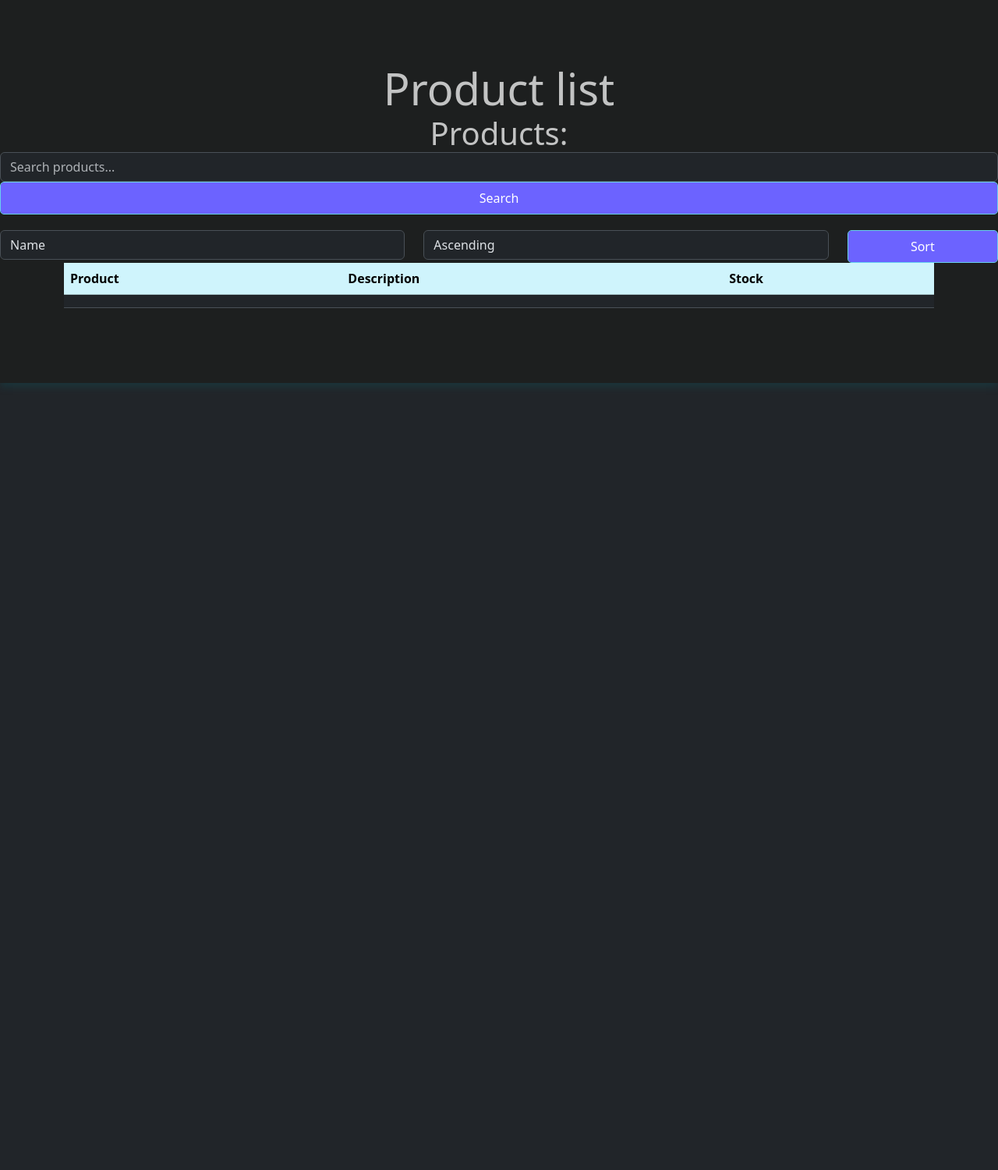
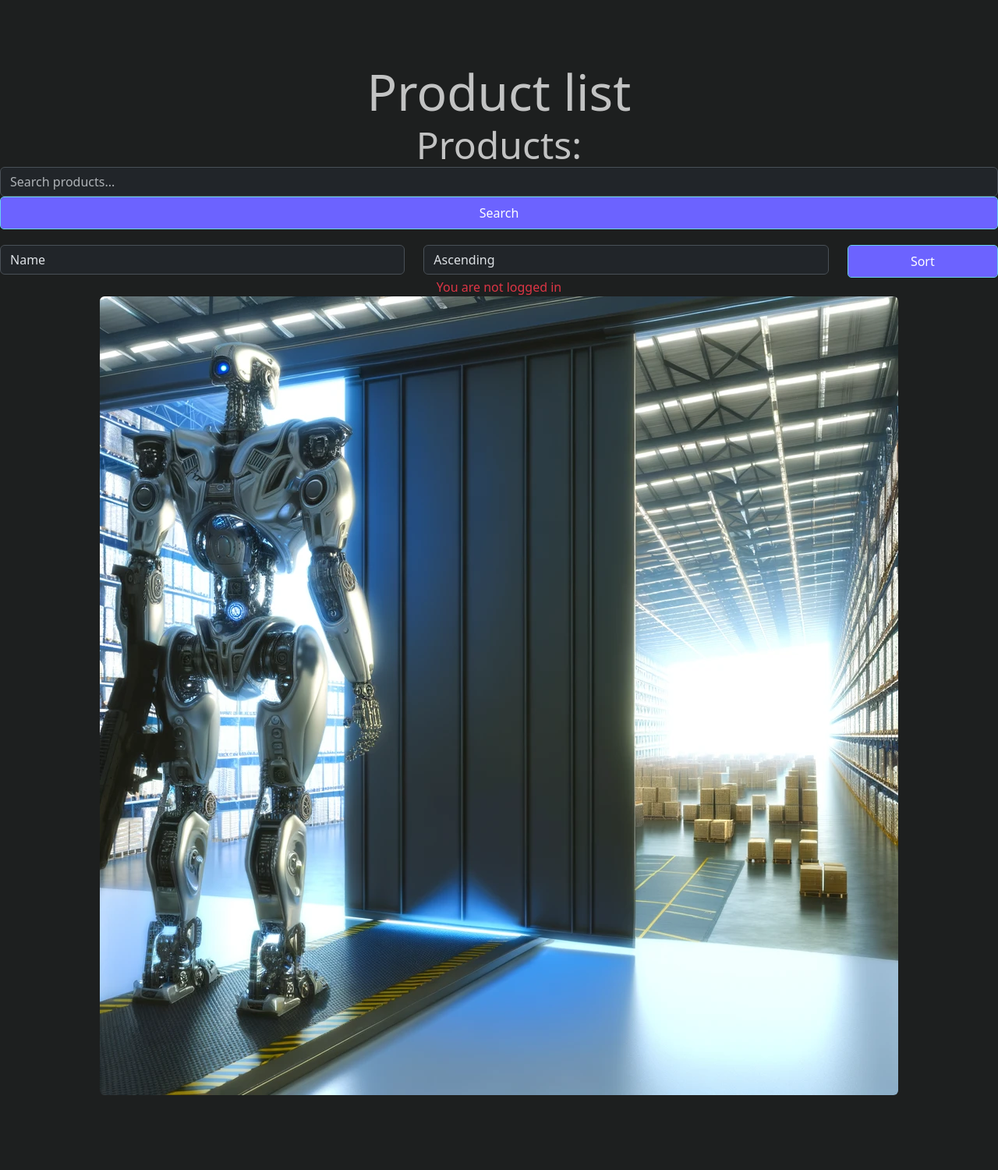
Before and after one commit to ByteRaider/Django-Inventory, a Django app: page /inventory/ in a window 1280 px wide. Shown: the part 58-1558 px from the top of the page at 78% size. Before the commit the page ends 551 px from the top, so only its background shows below. Run offline with Django 5.2, Linux system fonts and the light colour scheme; data that the repository does not hold is empty.

Commit message:
Style elements and add transitions

```diff
--- a/inventory/templates/inventory/product_list.html
+++ b/inventory/templates/inventory/product_list.html
@@ -49,7 +49,6 @@
   <table class="table table-hover">
     {% if products and user.is_authenticated %}
     <p>You are logged in as {{ user.username }}</p>
-
     <thead>
       <tr class="table-info">
         <th scope="col">Product</th>
@@ -63,7 +62,7 @@
     </thead>
     {% for product in products %}
     <tbody>
-      <tr class="{{ product.color }}">
+      <tr data-aos="fade-up" class="{{ product.color }}">
         <th scope="row"> {{ product.name }}</th>
         <td>{{ product.price }}</td>
         <td>{{ product.stock }}</td>
@@ -74,21 +73,14 @@
       </tr>
     </tbody>
     {% endfor %}
-    {% else %}
-    <thead>
-      <tr class="table-info">
-        <th scope="col">Product</th>
-        <th scope="col">Description</th>
-        <th scope="col">Stock</th>
-      </tr>
-    </thead>
-    <tbody>
-      <tr class="{{ product.color }}">
-        <th scope="row"> {{ product.name }}</th>
-        <td>{{ product.description }}</td>
-        <td>{{ product.stock }}</td>
-      </tr>
-    </tbody>
+  {% else %}
+  <div class="container text-center justify-content-center">
+    <p data-aos="fade-left" class="text-danger text-center">You are not logged in</p>
+
+    {%load static%}
+
+    <img data-aos="zoom-in" class="img-fluid rounded mx-auto" src="{% static 'img/door.webp' %}" alt="Image or a robot looking outside">
+  </div>
     {% endif %}
   </table>
 </div>
--- a/inventory/templates/registration/login.html
+++ b/inventory/templates/registration/login.html
@@ -13,7 +13,7 @@
 </div>
 <div  data-aos="fade-up"
 data-aos-easing="linear"
-data-aos-duration="1500" class="container row gy-2 gy-3 align-items-center">
+data-aos-duration="1500" class="container row gy-3 align-items-center">
   <form class="form-group" action="{% url 'login' %}" method="post">
     {% csrf_token %}
     {{ form.as_p }}
--- a/inventory_management/settings.py
+++ b/inventory_management/settings.py
@@ -120,6 +120,8 @@ USE_TZ = True
 
 STATIC_URL = 'static/'
 
+STATIC_ROOT = os.path.join(BASE_DIR, 'staticfiles')
+
 # Default primary key field type
 # https://docs.djangoproject.com/en/5.0/ref/settings/#default-auto-field
 
@@ -129,8 +131,8 @@ INTERNAL_IPS = [
     "127.0.0.1",
 ]
 
-LOGIN_REDIRECT_URL = "index"
-LOGOUT_REDIRECT_URL = "index"
+LOGIN_REDIRECT_URL = "product_list"
+LOGOUT_REDIRECT_URL = "product_list"
 
 EMAIL_BACKEND = "django.core.mail.backends.console.EmailBackend"
 
--- a/static/css/styles.css
+++ b/static/css/styles.css
@@ -31,6 +31,7 @@ h3 {
 p {
   margin: 0;
 }
+
 .navIcon {
   width: 20px;
 }
@@ -78,7 +79,7 @@ a:hover {
   overflow: hidden;
 }
 
-#id_username, #id_password {
+#id_username, #id_password, #id_email, #id_password1, #id_password2 {
   width: 50%;
   margin: 0 auto;
   display: block;
@@ -86,6 +87,15 @@ a:hover {
   margin-bottom: 1rem;
   border-radius: 5px;
   border: 1px solid var(--primary-color);
+
+}
+@media screen and (min-width: 768px) {
+  h1 {
+    font-size: 4rem;
+  }
+  h2 {
+    font-size: 3rem;
+  }
 
 }
 
```
Also changed, not shown: inventory/templates/registration/signup.html (+16 -6 lines), static/img/door.webp (added).
